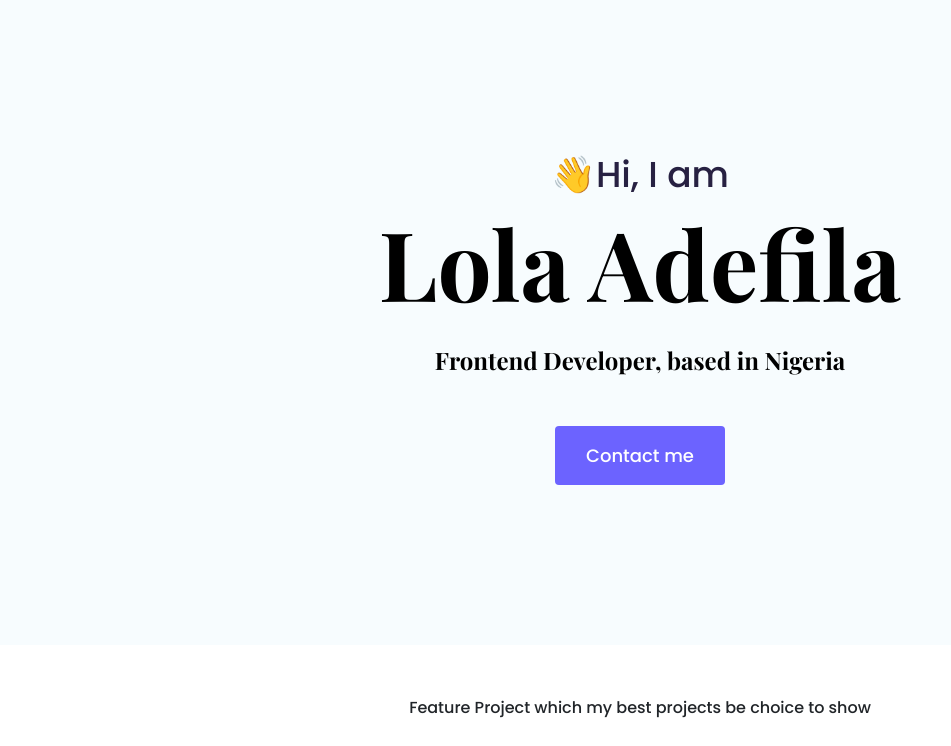
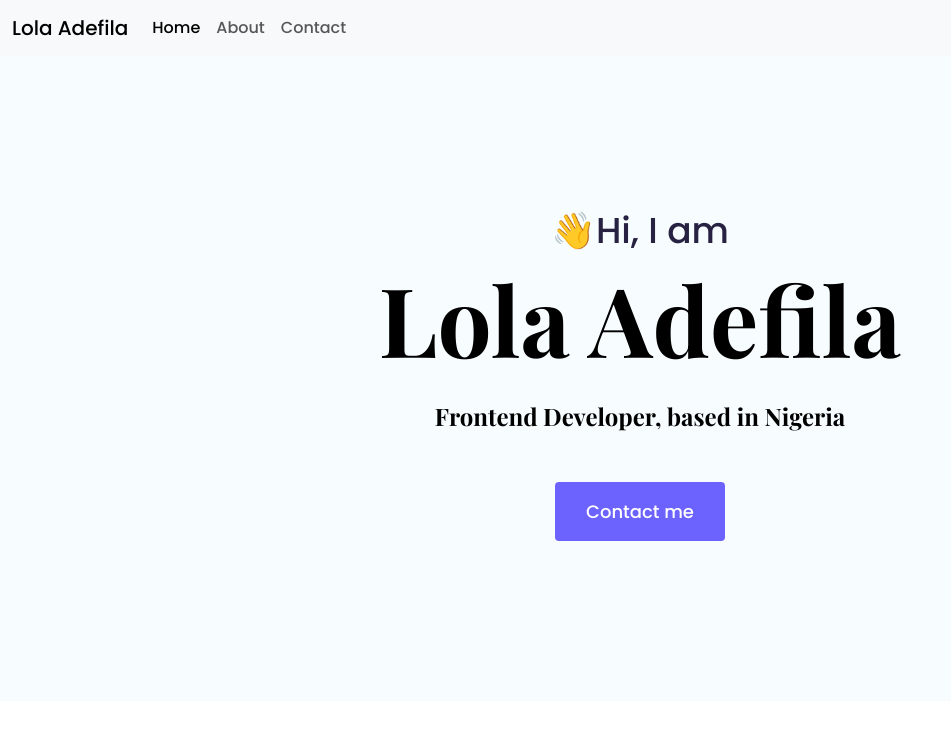
Before and after one commit to omolola-A/Potfolio-project, a plain HTML site: page index.html in a window 1280 px wide. Shown: the top 746 px of the page, without its empty margins (0-951 px from the left). Drawn offline with nearby package versions, Linux system fonts and the light colour scheme.

Commit message:
Inserted the navbar from bootstrap

```diff
--- a/index.html
+++ b/index.html
@@ -17,6 +17,27 @@
     <title>Lola Portfolio Project</title>
 </head>
 <body>
+<nav class="navbar navbar-expand-lg bg-body-tertiary">
+  <div class="container-fluid">
+    <a class="navbar-brand" href="#">Lola Adefila</a>
+    <button class="navbar-toggler" type="button" data-bs-toggle="collapse" data-bs-target="#navbarNav" aria-controls="navbarNav" aria-expanded="false" aria-label="Toggle navigation">
+      <span class="navbar-toggler-icon"></span>
+    </button>
+    <div class="collapse navbar-collapse" id="navbarNav">
+      <ul class="navbar-nav">
+        <li class="nav-item">
+          <a class="nav-link active" aria-current="page" href="#">Home</a>
+        </li>
+        <li class="nav-item">
+          <a class="nav-link" href="#">About</a>
+        </li>
+        <li class="nav-item">
+          <a class="nav-link" href="#">Contact</a>
+        </li>
+      </ul>
+    </div>
+  </div>
+</nav>
 <div class="hero">
  <p>👋Hi, I am</p>
  <h1>Lola Adefila</h1>
```
